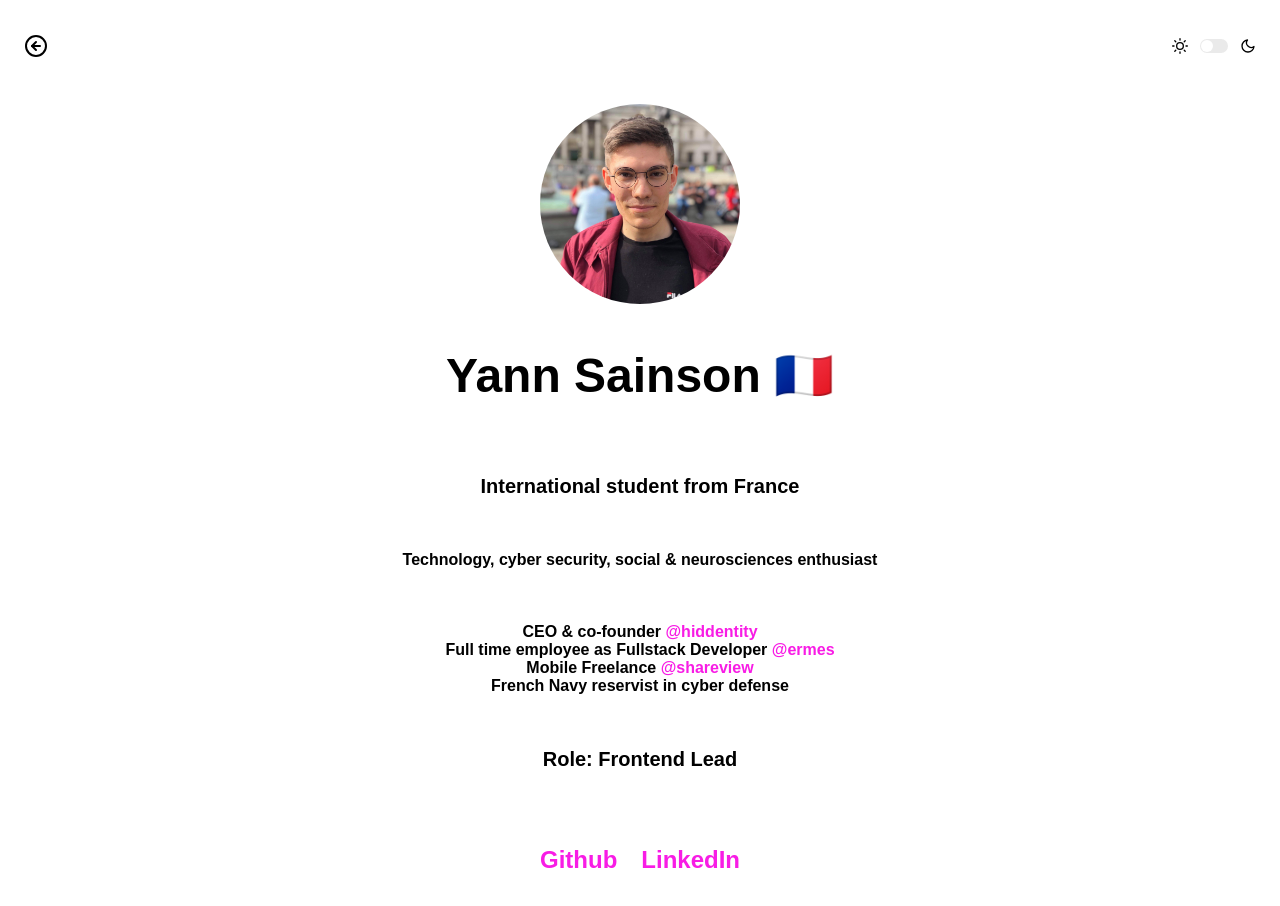
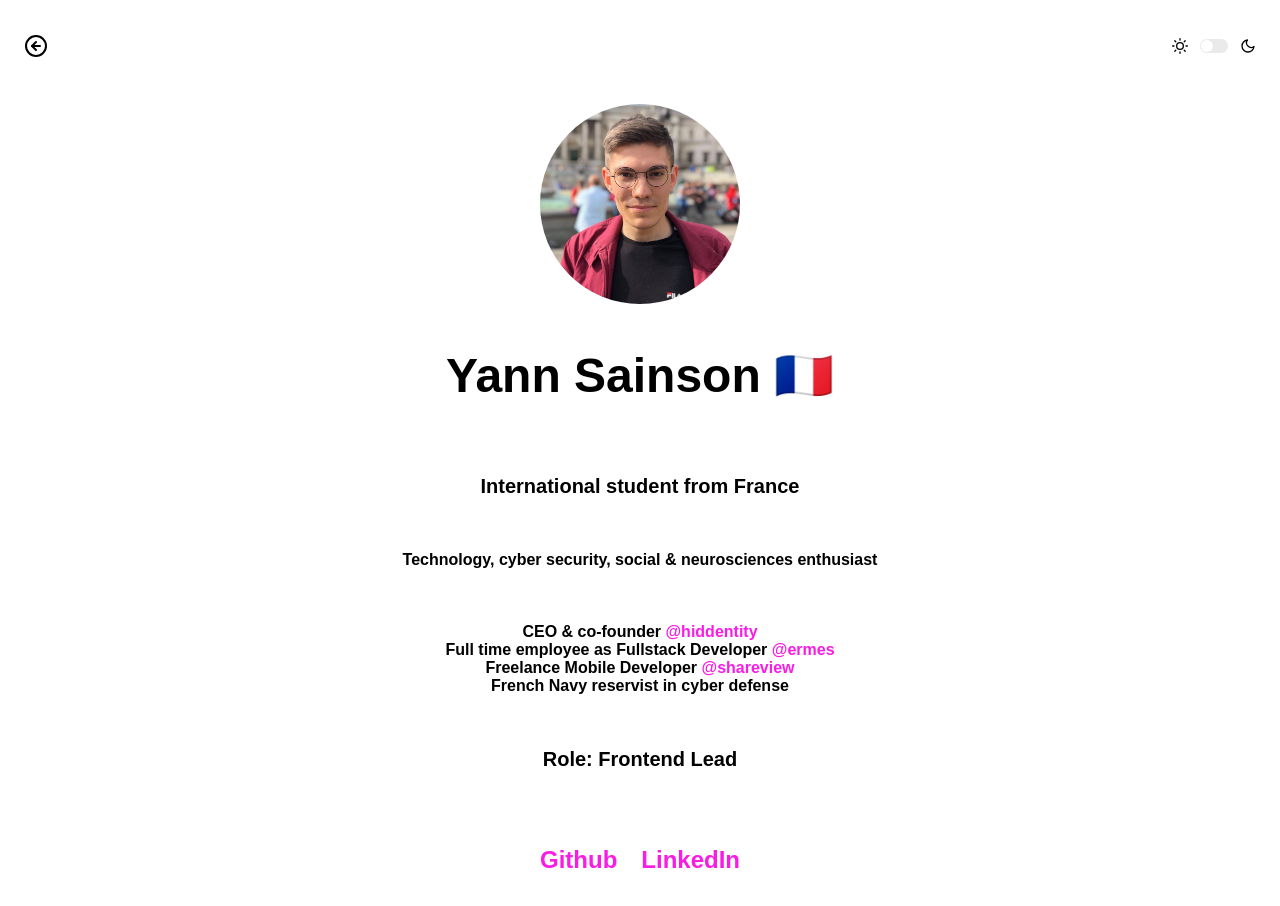
Before and after one commit to deepfinessed/SFSU_Website_Project, a Next.js app in the folder frontend/: page /about/yann in a window 1280 px wide. Shown: the top 906 px of the page. Built offline with nearby package versions, Linux system fonts and the light colour scheme.

Commit message:
Fix typo in Yann page

```diff
--- a/frontend/pages/about/yann.tsx
+++ b/frontend/pages/about/yann.tsx
@@ -3,7 +3,7 @@ import React from 'react';
 import { Container } from '@components/Layouts';
 import { Avatar, Link, Text } from '@components/DataDisplay';
 
-const Nate = (): JSX.Element => {
+const Yann = (): JSX.Element => {
   return (
     <Container align="center">
       <Avatar src="/yann.jpg" alt="Yann" size={200} />
@@ -24,7 +24,7 @@ const Nate = (): JSX.Element => {
             @ermes
           </Link>
           <br />
-          Mobile Freelance&nbsp;
+          Freelance Mobile Developer&nbsp;
           <Link href="https://shareview.fr" newTab>
             @shareview
           </Link>
@@ -53,4 +53,4 @@ const Nate = (): JSX.Element => {
   );
 };
 
-export default Nate;
+export default Yann;
```
